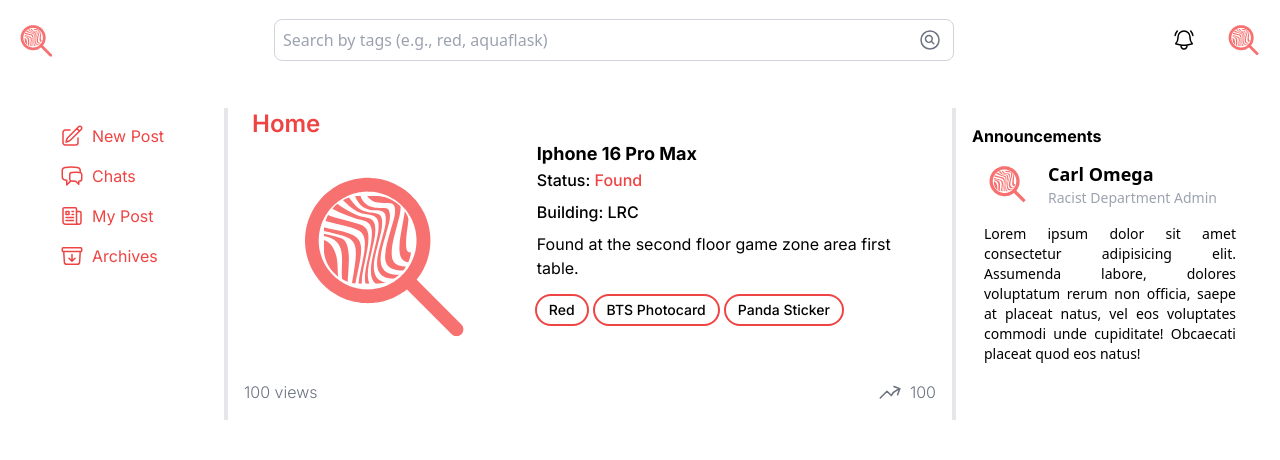
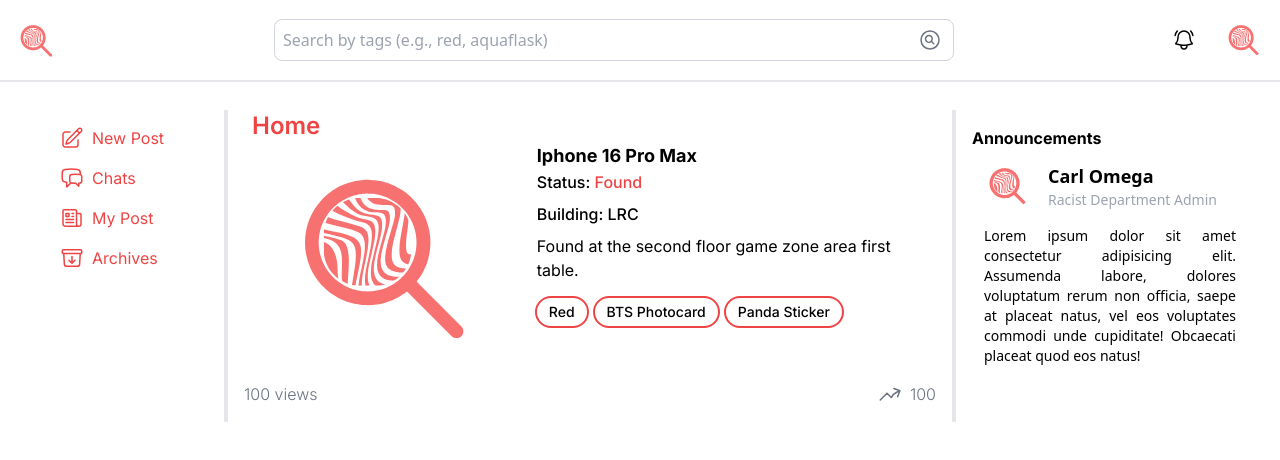
Before and after one commit to Qntlz/Lost-Found-Web-App, a Next.js app: page /home in a window 1280 px wide. Shown: the top 460 px of the page. Built offline with nearby package versions, Linux system fonts and the light colour scheme; no server answers; sample sign-in values are in the browser's storage.

Commit message:
Add border bottom

```diff
--- a/app/ui/home/header/navbar.tsx
+++ b/app/ui/home/header/navbar.tsx
@@ -10,7 +10,7 @@ export default function Header() {
 
   return (
     <div className="relative">
-      <header className="bg-white p-4 flex flex-col md:flex-row justify-between items-center">
+      <header className="bg-white p-4 flex flex-col md:flex-row justify-between items-center border-b-2">
         {/* Left: Logo */}
         <div className="flex items-center justify-between w-full md:w-auto">
           <div className="w-10 h-12 rounded-full flex items-center justify-center text-white text-xl">
```
